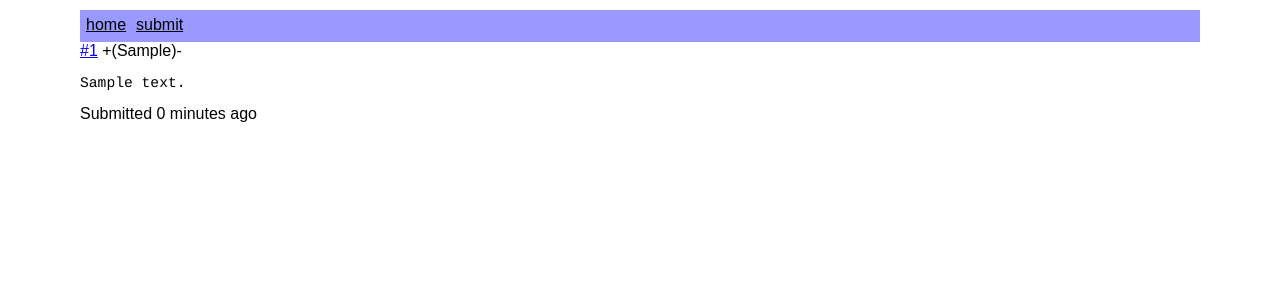
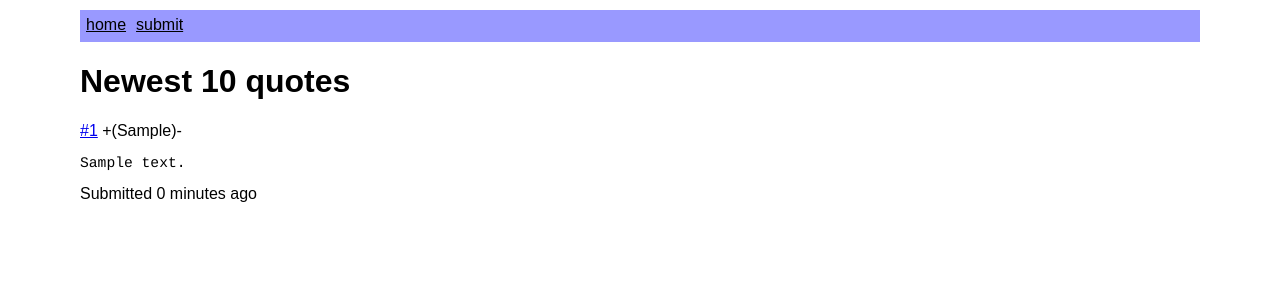
Before and after one commit to teh/pyukbash, a Django app: template templates/landing.html in a window 1280 px wide. Shown: the top 302 px of the page. Run offline with Django 3.2, Linux system fonts and the light colour scheme; the template is opened without the code that fills it: most values are stand-ins (such as "Sample title", 1, 10 or a date in 2020).

Commit message:
Heading on landing page

```diff
--- a/templates/landing.html
+++ b/templates/landing.html
@@ -2,6 +2,7 @@
 
 {% block main %}
 
+<h1>Newest 10 quotes</h1>
 <ul class="quotes">
 {% for quote in last_10 %}
 <li>
```
